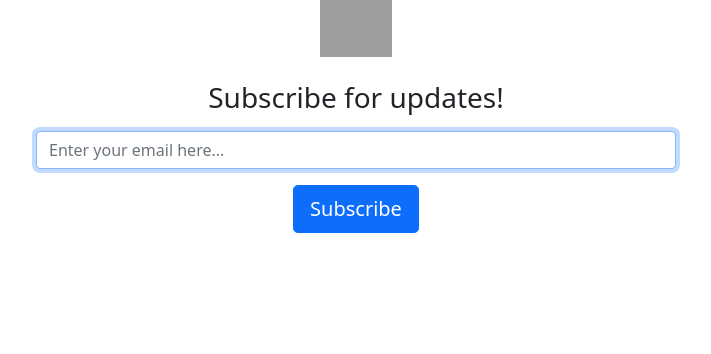
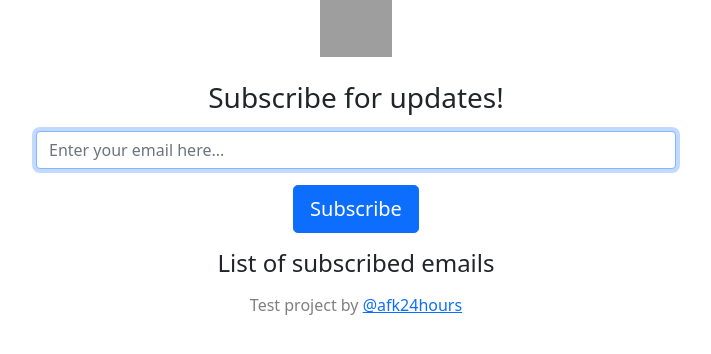
Before and after one commit to afk24hours/fastapi_airtable, a FastAPI app: page / in a window 1280 px wide. Shown: the top 354 px of the page, without its empty margins (284-995 px from the left). Run offline with FastAPI, Linux system fonts and the light colour scheme; data that the repository does not hold is empty; grey boxes are pictures that could not be loaded.

Commit message:
Added list of subscribed emails

```diff
--- a/src/app.py
+++ b/src/app.py
@@ -4,7 +4,7 @@ import os
 import pathlib
 from fastapi import FastAPI, Form, Request
 from fastapi.templating import Jinja2Templates
-from .airtable import push_to_airtable
+from .airtable import push_to_airtable, get_from_airtable
 BASE_DIR = pathlib.Path(__file__).parent #src folder
 
 app = FastAPI()
@@ -18,8 +18,10 @@ cached_dotenv()
 
 @app.get("/")
 def home_view(request: Request):
+    list_of_emails = get_from_airtable()
     return templates.TemplateResponse("home.html", {
-        "request":request
+        "request":request,
+        "list_of_emails": list_of_emails
     })
 
 @app.post("/")
--- a/src/templates/base.html
+++ b/src/templates/base.html
@@ -13,8 +13,8 @@
   <body class="text-center">
     {% block content %}
     {% endblock %}
-    <footer class="mt-auto text-white-50">
-    <p>Test project by <a href="https://github.com/afk24hours" class="text-white">@afk24hours</a></p>
+    <footer class="mt-auto text-black-50">
+    <p>Test project by <a href="https://github.com/afk24hours" class="text-black">@afk24hours</a></p>
     </footer>
   <script src="https://cdn.jsdelivr.net/npm/bootstrap@5.0.0-beta1/dist/js/bootstrap.bundle.min.js" integrity="sha384-ygbV9kiqUc6oa4msXn9868pTtWMgiQaeYH7/t7LECLbyPA2x65Kgf80OJFdroafW" crossorigin="anonymous"></script>
 
--- a/src/templates/home.html
+++ b/src/templates/home.html
@@ -17,5 +17,13 @@
     <button class="btn btn-lg btn-primary" type="submit">Subscribe</button>
     </div>
 </form>
+    <h2 class="h4 mb-3 fw-normal mt-3">List of subscribed emails</h2>
+    {% for item in list_of_emails %}
+    <div class="col-lg-6" style="float:none;margin:auto;">
+    <ul class="list-group mb-3 mt-3" style="float:none;margin:auto;">
+        <li class="list-group-item">{{ item }}</li>
+    </ul>
+    </div>
+    {% endfor %}
 </main>
 {% endblock %}
```
Also changed, not shown: src/airtable.py (+25 -0 lines).
